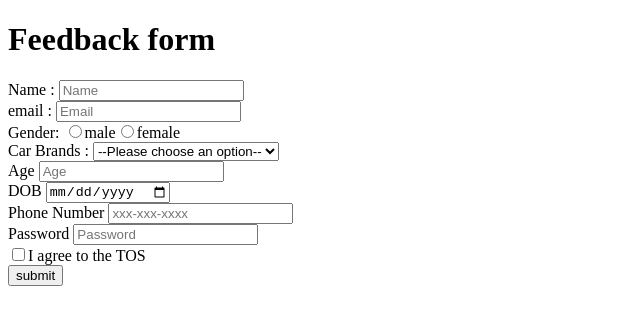
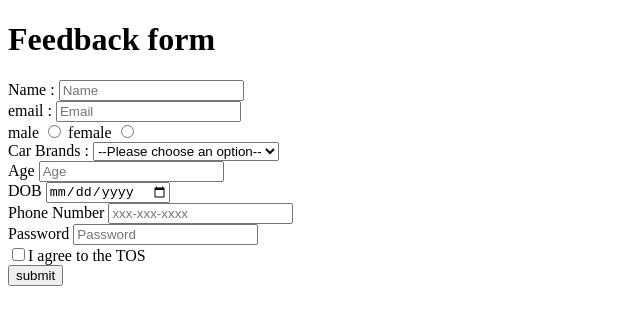
Before and after one commit to acciojob/signup-form-car-Aartijothimanickam, a website: page main.html in a window 1280 px wide. Shown: the full height of the page, 0-640 px from the left. Drawn offline with Linux system fonts and the light colour scheme.

Commit message:
created a submission

```diff
--- a/main.html
+++ b/main.html
@@ -14,14 +14,12 @@
       <input id="name" type="text" placeholder="Name" required /><br />
       <label for="email">email :</label>
       <input type="email" id="email" placeholder="Email" required /><br />
-      <label for="gender_m, gender_f">Gender:</label>
-      <input type="radio" id="gender_m" value="male" />male<input
-        type="radio"
-        id="gender_f"
-        value="Female"
-      />female<br />
+      <label for="gender_m">male</label>
+      <input type="radio" id="gender_m" value="male" />
+		<label for="gender_f">female</label>
+	  <input type="radio"id="gender_f"value="Female" /><br />
       <label for="cars">Car Brands :</label>
-      <select id="cars"  required placeholder="--Please choose an option--">
+      <select id="cars"  placeholder="--Please choose an option--" required >
         <option value="">--Please choose an option--</option>
         <option value="saab">Saab</option>
         <option value="mercedes">Mercedes</option>
```
